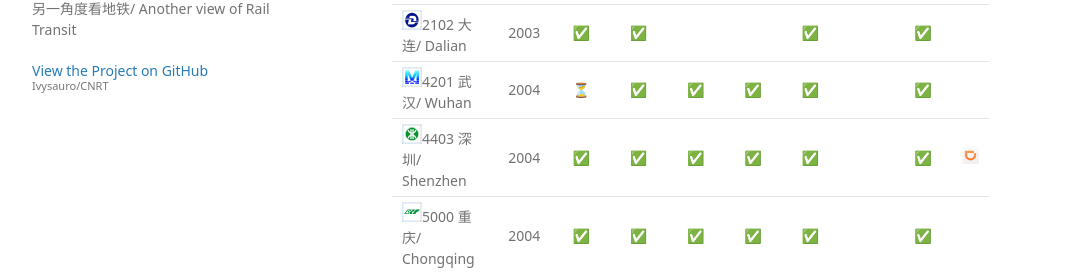
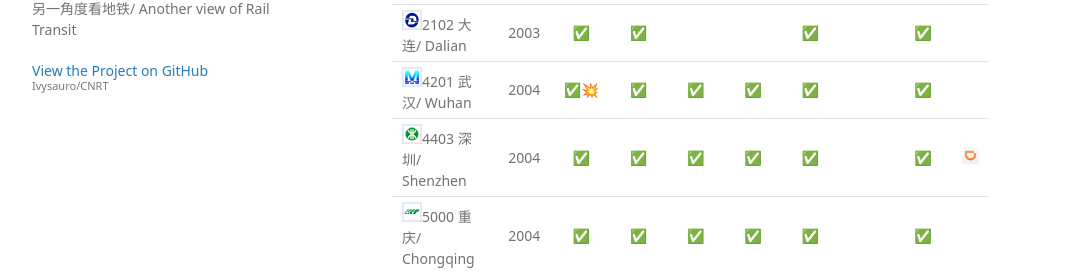
Before and after one commit to Ivysauro/CNRT, a Jekyll site: the page built from data/Pay.md, in a window 1280 px wide and 900 px high, scrolled down 1604 px. Shown: the part 180-452 px from the top of the window, without its empty margins (178-1249 px from the left). Built offline with Jekyll 4.4.1, drawn with Linux system fonts in a browser that asks for light colours; some web fonts are replaced; our own code applies the rules of GitHub Pages for plain Markdown files; a script that is not in the unit is left out.

Commit message:
💳更新武汉数据
武汉支持交通联合

```diff
--- a/data/Pay.md
+++ b/data/Pay.md
@@ -55,7 +55,7 @@
 | <img src="https://raw.githubusercontent.com/Ivysauro/CNRT/master/images/city/gz.gif" width="20" hegiht="20"/>4401 广州/ Guangzhou | 1997 | ✅ | ⭕[^gz] | ✅ | ✅ | ✅[^can] || ✅ | |
 | <img src="https://raw.githubusercontent.com/Ivysauro/CNRT/master/images/city/cc.gif" width="20" hegiht="20"/>2201 长春/ Changchun | 2002 | ✅ | ✅ | ✅ | ✅ | ✅ | | ✅ | |
 | <img src="https://raw.githubusercontent.com/Ivysauro/CNRT/master/images/city/dl.gif" width="20" hegiht="20"/>2102 大连/ Dalian | 2003 | ✅ | ✅ | | | ✅ | | ✅ | |
-| <img src="https://raw.githubusercontent.com/Ivysauro/CNRT/master/images/city/wh.gif" width="20" hegiht="20"/>4201 武汉/ Wuhan | 2004 | ⏳ | ✅ | ✅ | ✅ | ✅ | | ✅ | |
+| <img src="https://raw.githubusercontent.com/Ivysauro/CNRT/master/images/city/wh.gif" width="20" hegiht="20"/>4201 武汉/ Wuhan | 2004 | ✅💥 | ✅ | ✅ | ✅ | ✅ | | ✅ | |
 | <img src="https://raw.githubusercontent.com/Ivysauro/CNRT/master/images/city/sz.gif" width="20" hegiht="20"/>4403 深圳/ Shenzhen | 2004 | ✅ | ✅ | ✅ | ✅ | ✅ | | ✅ | <img src="https://raw.githubusercontent.com/Ivysauro/CNRT/master/images/DiDi.png" width="20" hegiht="20" alt="DiDi"/> |
 | <img src="https://raw.githubusercontent.com/Ivysauro/CNRT/master/images/city/cq.gif" width="20" hegiht="20"/>5000 重庆/ Chongqing | 2004 | ✅ | ✅ | ✅ | ✅ | ✅ | | ✅ |
 | <img src="https://raw.githubusercontent.com/Ivysauro/CNRT/master/images/city/nj.gif" width="20" hegiht="20"/>3201 南京/ Nanjing | 2005 | ✅ | ✅ | ✅ | | ✅ | | ✅ | <img src="https://raw.githubusercontent.com/Ivysauro/CNRT/master/images/Suning Pay.png" width="20" hegiht="20" alt="Suning Pay"/> |
@@ -82,19 +82,19 @@
 | <img src="https://raw.githubusercontent.com/Ivysauro/CNRT/master/images/city/gy.gif" width="20" hegiht="20"/>5201 贵阳/ Guiyang | 2017 | ✅ | ⭕[^gy] | | | ✅ | | ✅ | |
 | <img src="https://raw.githubusercontent.com/Ivysauro/CNRT/master/images/city/xm.gif" width="20" hegiht="20"/>3502 厦门/ Xiamen | 2017 | ✅ | ✅ | ✅ | ✅ | ✅ | | ✅ | |
 | <img src="https://raw.githubusercontent.com/Ivysauro/CNRT/master/images/city/wlmq.gif" width="20" hegiht="20"/>6501 乌鲁木齐/ Urumqi | 2018 | ✅ | | ✅ | | | | ✅ | |
-| <img src="https://raw.githubusercontent.com/Ivysauro/CNRT/master/images/city/wz.gif" width="20" hegiht="20"/>3303 温州/ Wenzhou | 2019 | ✅💥 | ✅ | ✅ | | ✅💥 | | ✅ | |
+| <img src="https://raw.githubusercontent.com/Ivysauro/CNRT/master/images/city/wz.gif" width="20" hegiht="20"/>3303 温州/ Wenzhou | 2019 | ✅ | ✅ | ✅ | | ✅💥 | | ✅ | |
 | <img src="https://raw.githubusercontent.com/Ivysauro/CNRT/master/images/city/jn.gif" width="20" hegiht="20"/>3701 济南/ Jinan | 2019 | ✅ | ✅ | ✅💥 | ✅💥 | | | ✅ | |
 | <img src="https://raw.githubusercontent.com/Ivysauro/CNRT/master/images/city/lz.gif" width="20" hegiht="20"/>6201 兰州/ Lanzhou | 2019 | ✅ | ⭕[^lz] | ✅ | ✅ | | | ✅ | <img src="https://raw.githubusercontent.com/Ivysauro/CNRT/master/images/BestPay.png" width="20" hegiht="20" alt="BestPay"/> |
 | <img src="https://raw.githubusercontent.com/Ivysauro/CNRT/master/images/city/cz.gif" width="20" hegiht="20"/>3204 常州/ Changzhou | 2019 | ✅ | ✅ | ✅💥 | ✅💥 | | | ✅ |
 | <img src="https://raw.githubusercontent.com/Ivysauro/CNRT/master/images/city/xz.gif" width="20" hegiht="20"/>3203 徐州/ Xuzhou | 2019 | ✅ | ✅ | ✅💥 | | ✅ | | ✅ |
-| <img src="https://raw.githubusercontent.com/Ivysauro/CNRT/master/images/city/hhht.gif" width="20" hegiht="20"/>1501 呼和浩特/ Hohhot | 2019 | ⏳ | ✅ | | | ✅ | | ✅ |
+| <img src="https://raw.githubusercontent.com/Ivysauro/CNRT/master/images/city/hhht.gif" width="20" hegiht="20"/>1501 呼和浩特/ Hohhot | 2019 | | ✅ | | | ✅ | | ✅ |
 | | | <img src="https://raw.githubusercontent.com/Ivysauro/CNRT/master/images/T-Union.png" width="25" hegiht="25" alt="T-Union"/> | <img src="https://raw.githubusercontent.com/Ivysauro/CNRT/master/images/Unionpay NFC.png" width="35" hegiht="35" alt="Unionpay Quickpass"/> | <img src="https://raw.githubusercontent.com/Ivysauro/CNRT/master/images/Alipay.png" width="25" hegiht="25" alt="Alipay"/> | <img src="https://raw.githubusercontent.com/Ivysauro/CNRT/master/images/WeChat Pay.png" width="20" hegiht="20" alt="WeChat Pay"/> | <img src="https://raw.githubusercontent.com/Ivysauro/CNRT/master/images/Unionpay.png" width="20" hegiht="20" alt="Unionpay App"/> | <img src="https://raw.githubusercontent.com/Ivysauro/CNRT/master/images/contactless.gif" width="25" hegiht="25" alt="Global Cards"/> | <img src="https://raw.githubusercontent.com/Ivysauro/CNRT/master/images/Rail Transit.png" width="20" hegiht="20" alt="Transit Apps"/> | |
 | <img src="https://raw.githubusercontent.com/Ivysauro/CNRT/master/images/city/tay.gif" width="20" hegiht="20"/>1401 太原/ Taiyuan | 2020 | ✅ | | ✅💥 | |  | | ✅ |
 | <img src="https://raw.githubusercontent.com/Ivysauro/CNRT/master/images/city/ly.gif" width="20" hegiht="20"/>4103 洛阳/ Luoyang | 2021 | ✅ | ✅ | | ✅ | ✅ | | ✅ |
 | <img src="https://raw.githubusercontent.com/Ivysauro/CNRT/master/images/city/sx.gif" width="20" hegiht="20"/>3306 绍兴/ Shaoxing | 2021 | ✅ | ✅ | ✅ | | ✅ |  |✅ | <img src="https://raw.githubusercontent.com/Ivysauro/CNRT/master/images/eCNY.png" width="20" hegiht="20" alt="E-CNY"/> |
 | <img src="https://raw.githubusercontent.com/Ivysauro/CNRT/master/images/city/wuh.gif" width="20" hegiht="20"/>3402 芜湖/ Wuhu | 2021 | ✅ | ✅ | | | ✅ | |✅ | |
 | <img src="https://raw.githubusercontent.com/Ivysauro/CNRT/master/images/city/fs.gif" width="20" hegiht="20"/>4406 佛山/ Foshan | 2021 | ✅ | ⭕[^gz] | ✅ | ✅ | ✅ | | ✅ | |
-| <img src="https://raw.githubusercontent.com/Ivysauro/CNRT/master/images/city/jh.gif" width="20" hegiht="20"/>3307 金华/ Jinhua | 2022 | |  | ✅ | |  | | ✅ | |
+| <img src="https://raw.githubusercontent.com/Ivysauro/CNRT/master/images/city/jh.gif" width="20" hegiht="20"/>3307 金华/ Jinhua | 2022 | ⏳ |  | ✅ | |  | | ✅ | |
 | <img src="https://raw.githubusercontent.com/Ivysauro/CNRT/master/images/city/nt.gif" width="20" hegiht="20"/>3206 南通/ Nantong | 2022 | ✅ |  | | |  | | ✅ | |
 | <img src="https://raw.githubusercontent.com/Ivysauro/CNRT/master/images/city/tz.gif" width="20" hegiht="20"/>3310 台州/ Taizhou | 2022 | ✅ | ✅ | ✅ | |  ✅ | | | |
 | | | <img src="https://raw.githubusercontent.com/Ivysauro/CNRT/master/images/T-Union.png" width="25" hegiht="25" alt="T-Union"/> | <img src="https://raw.githubusercontent.com/Ivysauro/CNRT/master/images/Unionpay NFC.png" width="35" hegiht="35" alt="Unionpay Quickpass"/> | <img src="https://raw.githubusercontent.com/Ivysauro/CNRT/master/images/Alipay.png" width="25" hegiht="25" alt="Alipay"/> | <img src="https://raw.githubusercontent.com/Ivysauro/CNRT/master/images/WeChat Pay.png" width="20" hegiht="20" alt="WeChat Pay"/> | <img src="https://raw.githubusercontent.com/Ivysauro/CNRT/master/images/Unionpay.png" width="20" hegiht="20" alt="Unionpay App"/> | <img src="https://raw.githubusercontent.com/Ivysauro/CNRT/master/images/contactless.gif" width="25" hegiht="25" alt="Global Cards"/> | <img src="https://raw.githubusercontent.com/Ivysauro/CNRT/master/images/Rail Transit.png" width="20" hegiht="20" alt="Transit Apps"/> | |
@@ -236,7 +236,7 @@
 | <img src="https://raw.githubusercontent.com/Ivysauro/CNRT/master/images/city/gz.gif" width="20" hegiht="20"/>4401 广州/ Guangzhou | ✅ | ✅ | ✅- | ✅ | ✅- | 90 |
 | <img src="https://raw.githubusercontent.com/Ivysauro/CNRT/master/images/city/cc.gif" width="20" hegiht="20"/>2201 长春/ Changchun | ✅ | ✅ | ✅ | ✅ | ✅- | 95 |
 | <img src="https://raw.githubusercontent.com/Ivysauro/CNRT/master/images/city/dl.gif" width="20" hegiht="20"/>2102 大连/ Dalian | ⭕ | ⭕ | ✅- | ✅ | ✅- | 70 |
-| <img src="https://raw.githubusercontent.com/Ivysauro/CNRT/master/images/city/wh.gif" width="20" hegiht="20"/>4201 武汉/ Wuhan | ✅ | ✅ | ✅- | ❌ | ✅- | 70 |
+| <img src="https://raw.githubusercontent.com/Ivysauro/CNRT/master/images/city/wh.gif" width="20" hegiht="20"/>4201 武汉/ Wuhan | ✅ | ✅ | ✅- | ✅ | ✅- | 90 |
 | <img src="https://raw.githubusercontent.com/Ivysauro/CNRT/master/images/city/cq.gif" width="20" hegiht="20"/>5000 重庆/ Chongqing | ✅ | ✅ | ✅ | ✅ | ⭕ | 90 |
 | <img src="https://raw.githubusercontent.com/Ivysauro/CNRT/master/images/city/sz.gif" width="20" hegiht="20"/>4403 深圳/ Shenzhen | ✅ | ✅ | ✅- | ✅ | ⭕ | 85 |
 | <img src="https://raw.githubusercontent.com/Ivysauro/CNRT/master/images/city/nj.gif" width="20" hegiht="20"/>3201 南京/ Nanjing | ✅ | ⭕- | ✅ | ✅ | ⭕ | 75 |
```
